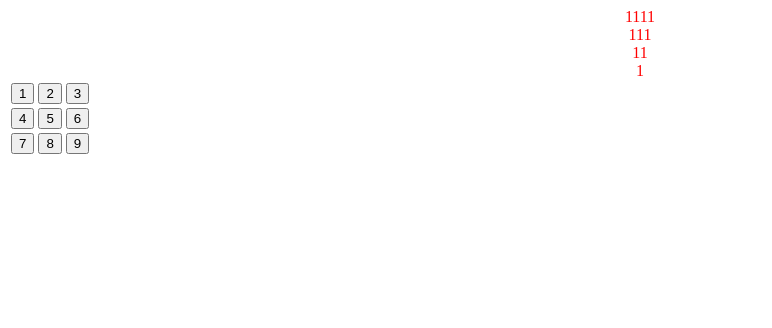
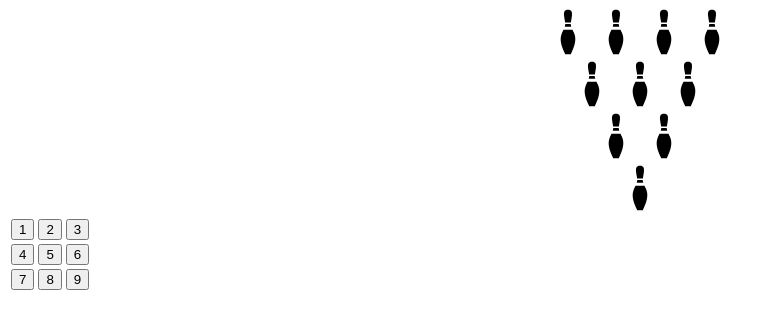
Before and after one commit to RobertBattaglia/Bowling, a React app: page / in a window 1280 px wide. Shown: the top 328 px of the page, without its empty margins (0-772 px from the left). Built offline with nearby package versions, Linux system fonts and the light colour scheme; the HTML template or start-up script is replaced by a standard one.

Commit message:
add icon for pin from react-icons

```diff
--- a/client/src/components/Pin.jsx
+++ b/client/src/components/Pin.jsx
@@ -1,7 +1,16 @@
 import React from 'react';
+import { GiBowlingPin } from 'react-icons/gi';
 
 const Pin = ({ state }) => {
-  return <React.Fragment>{state}</React.Fragment>;
+  return state ? (
+    <React.Fragment>
+      <GiBowlingPin size={48} />
+    </React.Fragment>
+  ) : (
+    <React.Fragment>
+      <GiBowlingPin size={48} color="red" />
+    </React.Fragment>
+  );
 };
 
 export default Pin;
--- a/client/src/styles.css
+++ b/client/src/styles.css
@@ -1,4 +1,3 @@
 .board {
-  color: red;
   text-align: center;
 }
--- a/package.json
+++ b/package.json
@@ -26,6 +26,7 @@
   "dependencies": {
     "express": "^4.17.1",
     "react": "^16.8.6",
-    "react-dom": "^16.8.6"
+    "react-dom": "^16.8.6",
+    "react-icons": "^3.7.0"
   }
 }
```
Also changed, not shown: 1 other file (tests, documents, lock files or other folders).
